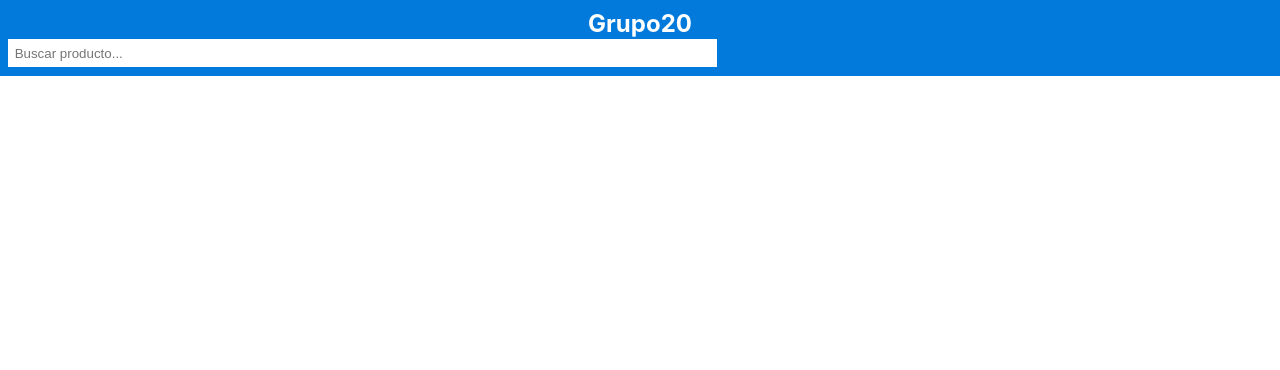
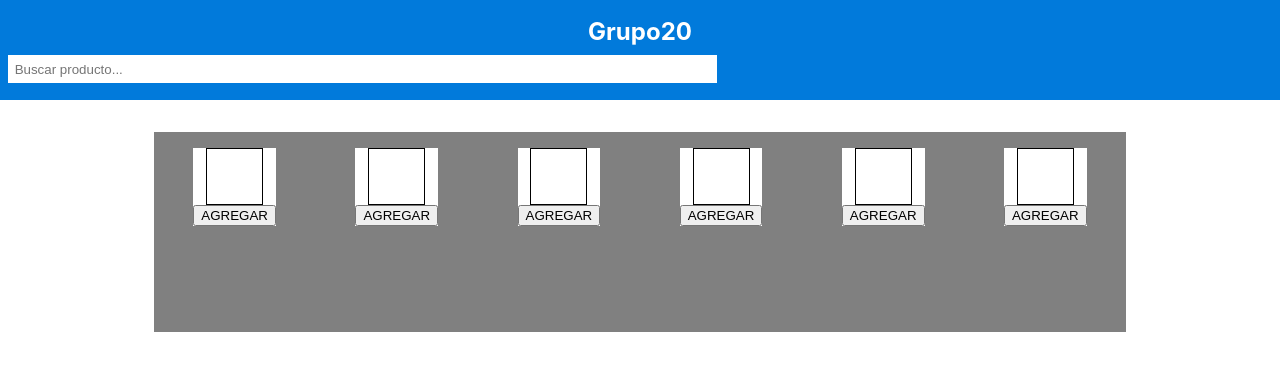
Before and after one commit to No-Country/C2-G20, a React (Create React App) app in the folder frontend/: page / in a window 1280 px wide. Shown: the top 370 px of the page. Built offline with nearby package versions, Linux system fonts and the light colour scheme; some icons are missing.

Commit message:
overflow solucionado

```diff
--- a/frontend/src/App.css
+++ b/frontend/src/App.css
@@ -37,37 +37,37 @@
   }
 }
 
-
-header{
-  padding: .5em .5em;
-  background-color: #017ADB;
-  height:"96px";
+header {
+  padding: 0.5em 0.5em;
+  background-color: #017adb;
+  height: "96px";
+  max-width: 1fr;
 }
 
-header > div{
-
+header > div {
+  margin: 0.5em 0;
   display: flex;
   align-items: center;
   justify-content: space-between;
   color: white;
 }
-header > div > h2{
+header > div > h2 {
   margin: 0;
 }
 
-.header_container-top{
+.header_container-top {
 }
-.icon-header{
+.icon-header {
   font-size: 30px;
 }
 
-.input-search{
+.input-search {
   width: 55%;
-  padding: .5em;
+  padding: 0.5em;
   border: none;
 }
 
-.section-retail{
+.section-retail {
   margin: 2em;
   display: flex;
   flex-direction: column;
@@ -75,8 +75,7 @@ header > div > h2{
   justify-content: center;
 }
 
-
-.retail-box-container{
+.retail-box-container {
   background-color: gray;
   display: grid;
   grid-template-columns: repeat(auto-fit, minmax(90px, 1fr));
@@ -87,7 +86,7 @@ header > div > h2{
   padding-bottom: 90px;
 }
 
-.retail-box-image{
+.retail-box-image {
   height: 55px;
   width: 55px;
   border-color: black;
@@ -95,7 +94,7 @@ header > div > h2{
   border-width: 1px;
 }
 
-.retail-box{
+.retail-box {
   background-color: white;
   margin: 1em;
   height: auto;
--- a/frontend/src/App.js
+++ b/frontend/src/App.js
@@ -9,6 +9,7 @@ function App() {
     <div className="App">
       <Header />
       <section className="section-retail">
+        <Retail />
       </section>
     </div>
   );
```
